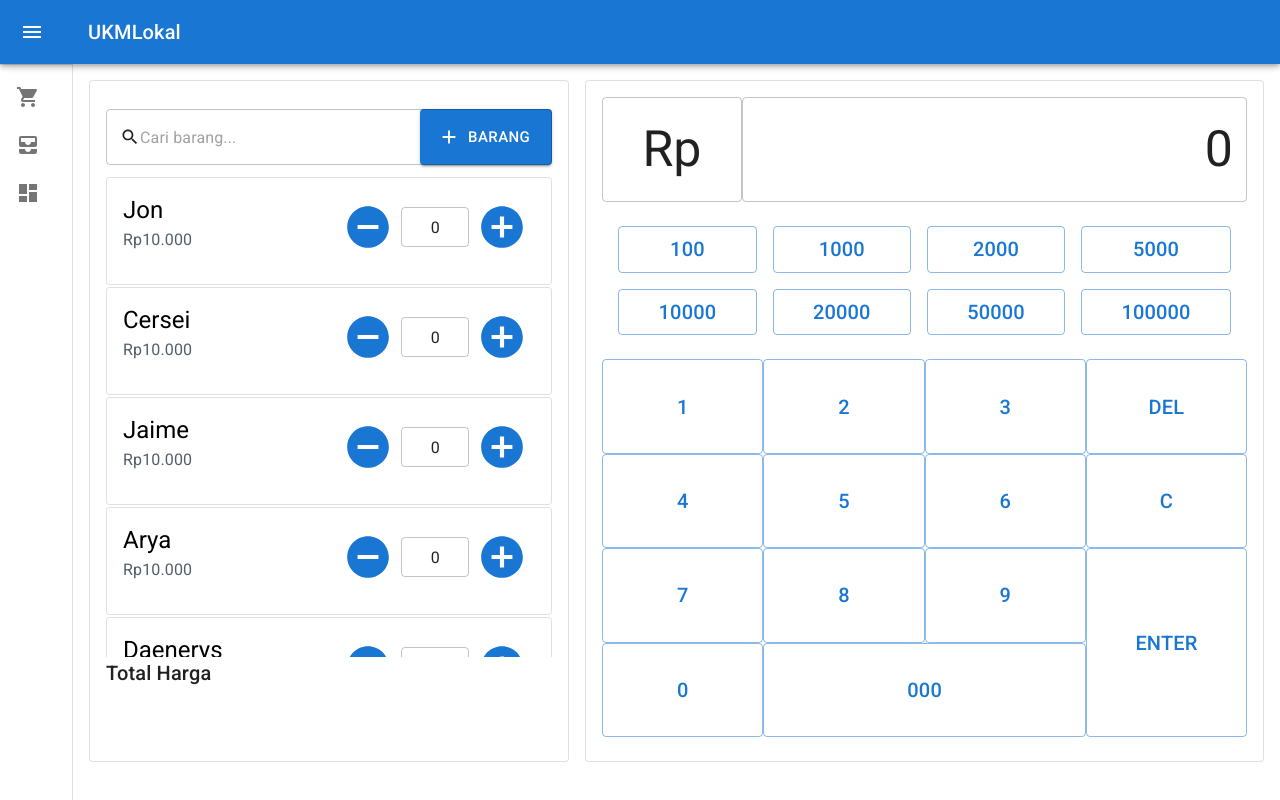
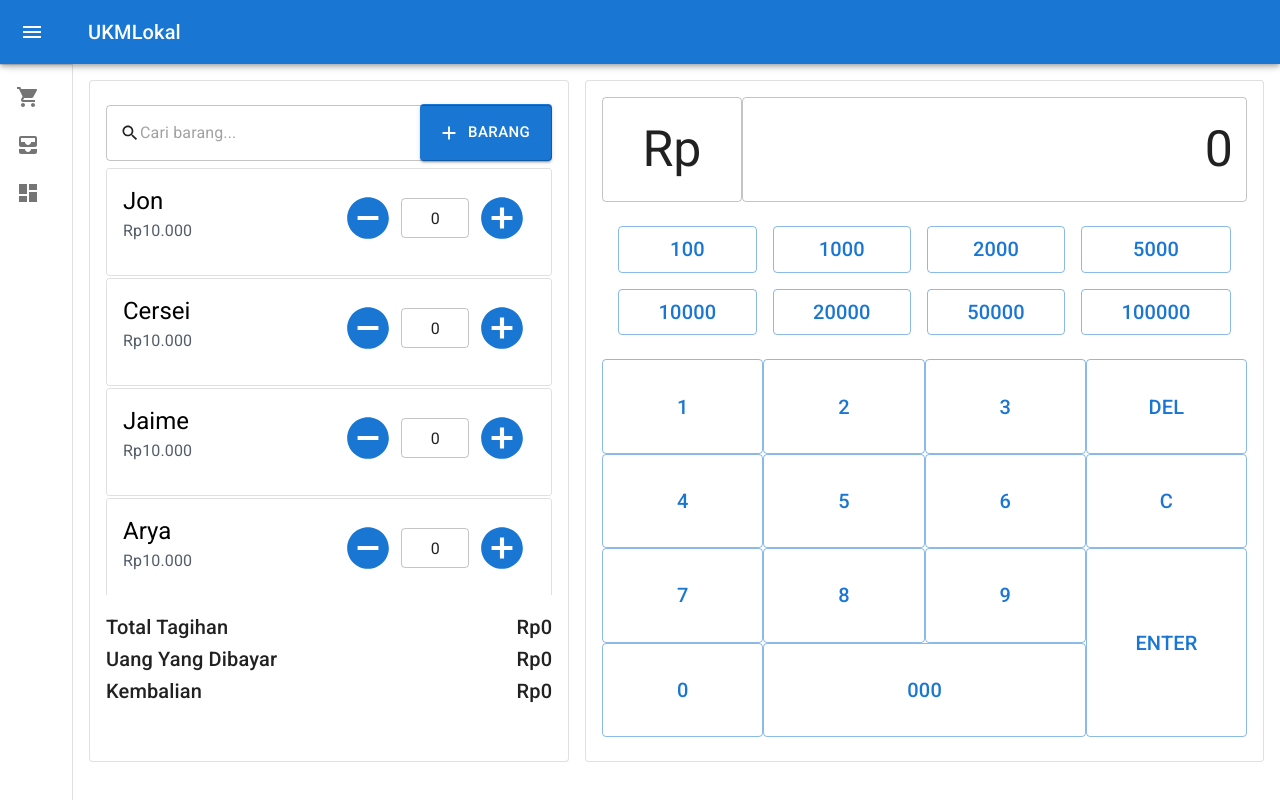
Before and after one commit to farrellp43/pos-system, a React (Create React App) app: page / in a window 1280 px wide. Built offline with nearby package versions, Linux system fonts and the light colour scheme.

Commit message:
menampilkan total harga barang pada ListBarang

```diff
--- a/src/components/CardBarang/CardBarang.tsx
+++ b/src/components/CardBarang/CardBarang.tsx
@@ -28,7 +28,6 @@ interface ICart {
 
 const CardBarang = ({ id, namaBarang, harga }: ICardBarangProps) => {
   const [count, setCount] = useState(0);
-  const [jumlahHarga, setJumlahHarga] = useState();
   const { handleUpdate, handleRemove } = useTransaksi();
 
   const addToCart = (data: ICart) => {
--- a/src/components/ListBarang/ListBarang.tsx
+++ b/src/components/ListBarang/ListBarang.tsx
@@ -1,12 +1,9 @@
 import {
-  Grid,
   TextField,
   Button,
   CardContent,
   Box,
   Typography,
-  Card,
-  IconButton,
   InputAdornment,
 } from "@mui/material";
 import SearchIcon from "@mui/icons-material/Search";
@@ -16,6 +13,7 @@ import { originalRows } from "../../constants/mock";
 import CardBarang from "../CardBarang/CardBarang";
 import { useStokModal } from "../../context/stokModalContext";
 import { useTransaksi } from "../../context/transaksiContext";
+import toRibuan from "../../utils/toRibuan";
 
 interface IListBarangProps {}
 
@@ -29,8 +27,8 @@ interface ICart {
 const ListBarang = (props: IListBarangProps) => {
   const [nama, setNama] = useState("");
   const [barang, setBarang] = useState(originalRows);
-  const [totalHarga, serTotalHarga] = useState(0);
   const { openModal } = useStokModal();
+  const { totalHarga } = useTransaksi();
 
   const handleClickOpen = () => {
     openModal();
@@ -57,7 +55,7 @@ const ListBarang = (props: IListBarangProps) => {
     <CardContent>
       <Box
         display="grid"
-        gridTemplateRows="1fr 6fr 1fr"
+        gridTemplateRows="1fr 6fr 2fr"
         sx={{
           height: "80vh",
         }}
@@ -109,8 +107,19 @@ const ListBarang = (props: IListBarangProps) => {
             <Typography variant="h6">Barang tidak ditemukan</Typography>
           )}
         </Box>
-        <Box>
-          <Typography variant="h6">Total Harga</Typography>
+        <Box marginTop={2}>
+          <Box display="flex" justifyContent="space-between">
+            <Typography variant="h6">Total Tagihan</Typography>
+            <Typography variant="h6">{toRibuan(totalHarga)}</Typography>
+          </Box>
+          <Box display="flex" justifyContent="space-between">
+            <Typography variant="h6">Uang Yang Dibayar</Typography>
+            <Typography variant="h6">{toRibuan(totalHarga)}</Typography>
+          </Box>
+          <Box display="flex" justifyContent="space-between">
+            <Typography variant="h6">Kembalian</Typography>
+            <Typography variant="h6">{toRibuan(totalHarga)}</Typography>
+          </Box>
         </Box>
       </Box>
     </CardContent>
```
